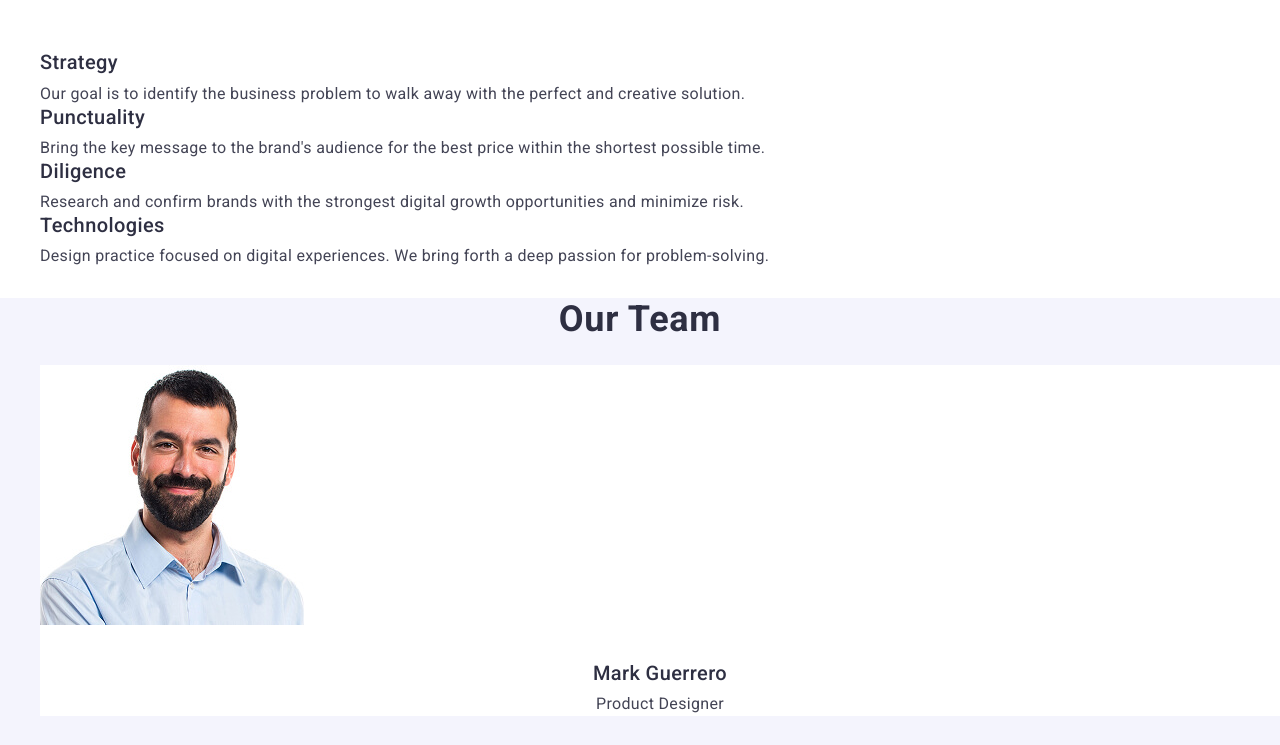
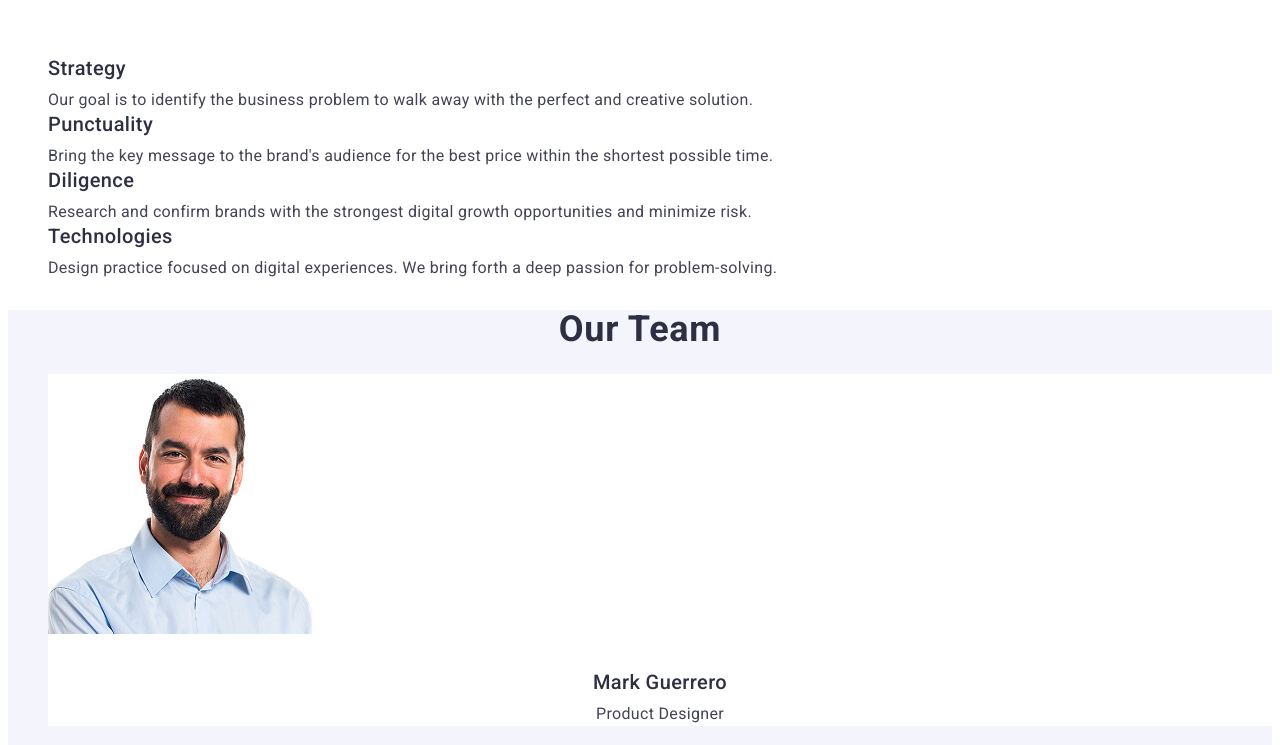
Before and after one commit to aleksiatrhv/goit-markup-hw-02, a plain HTML site: page index.html in a window 1280 px wide. Shown: the part 405-1150 px from the top of the page. Drawn offline with nearby package versions, Linux system fonts and the light colour scheme.

Commit message:
push update

```diff
--- a/css/styles.css
+++ b/css/styles.css
@@ -42,7 +42,7 @@ body {
 .title-secondary {
     font-size: 36px;
     font-weight: 700;
-    line-height: 1.2;
+    line-height: 1.11;
     text-transform: capitalize;
     letter-spacing: 0.72px;
     color: var(--primary-color);
@@ -63,7 +63,7 @@ body {
     color: var(--primary-color);
     font-size: 20px;
     font-weight: 500;
-    line-height: 1.11;
+    line-height: 1.2;
     text-transform: capitalize;
     letter-spacing: 0.4px;
 }
--- a/index.html
+++ b/index.html
@@ -7,7 +7,7 @@
     <link rel="preconnect" href="https://fonts.googleapis.com">
     <link rel="preconnect" href="https://fonts.gstatic.com" crossorigin>
     <link href="https://fonts.googleapis.com/css2?family=Raleway:ital,wght@0,100..900;1,100..900&family=Roboto:ital,wght@0,100..900;1,100..900&display=swap" rel="stylesheet">
-    <link rel="stylesheet" href="https://cdnjs.cloudflare.com/ajax/libs/modern-normalize/3.0.1/modern-normalize.css" integrity="sha512-gnAN+RgTMylunXI7AMg+PtcUGpKZFkZJoFIkAWvdPFRrFJz3p2tx4+9xbjILRfN7CzoViMgS8vSf06fSQzWZjA==" crossorigin="anonymous" referrerpolicy="no-referrer" />
+    <!-- <link rel="stylesheet" href="https://cdnjs.cloudflare.com/ajax/libs/modern-normalize/3.0.1/modern-normalize.css" integrity="sha512-gnAN+RgTMylunXI7AMg+PtcUGpKZFkZJoFIkAWvdPFRrFJz3p2tx4+9xbjILRfN7CzoViMgS8vSf06fSQzWZjA==" crossorigin="anonymous" referrerpolicy="no-referrer" /> -->
     <link rel="stylesheet" href="css/styles.css">
 </head>
 <body>
```
